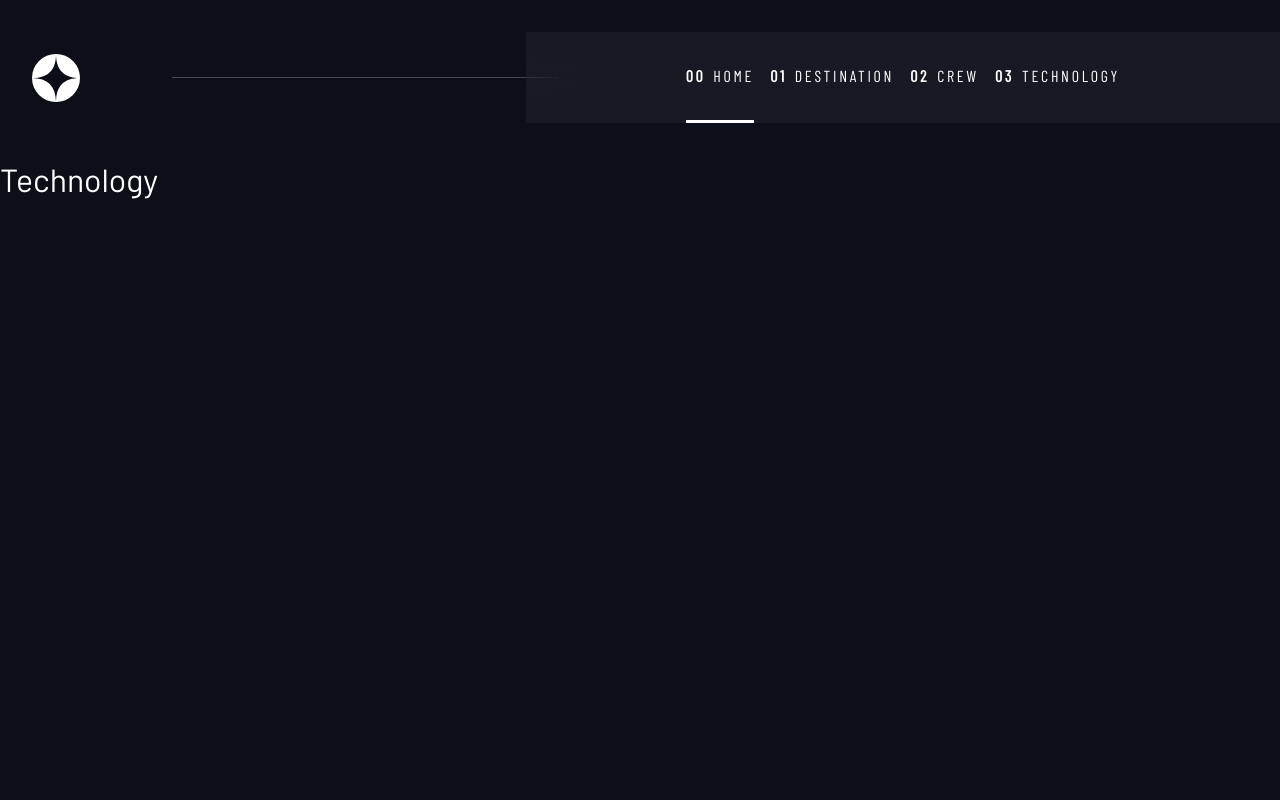
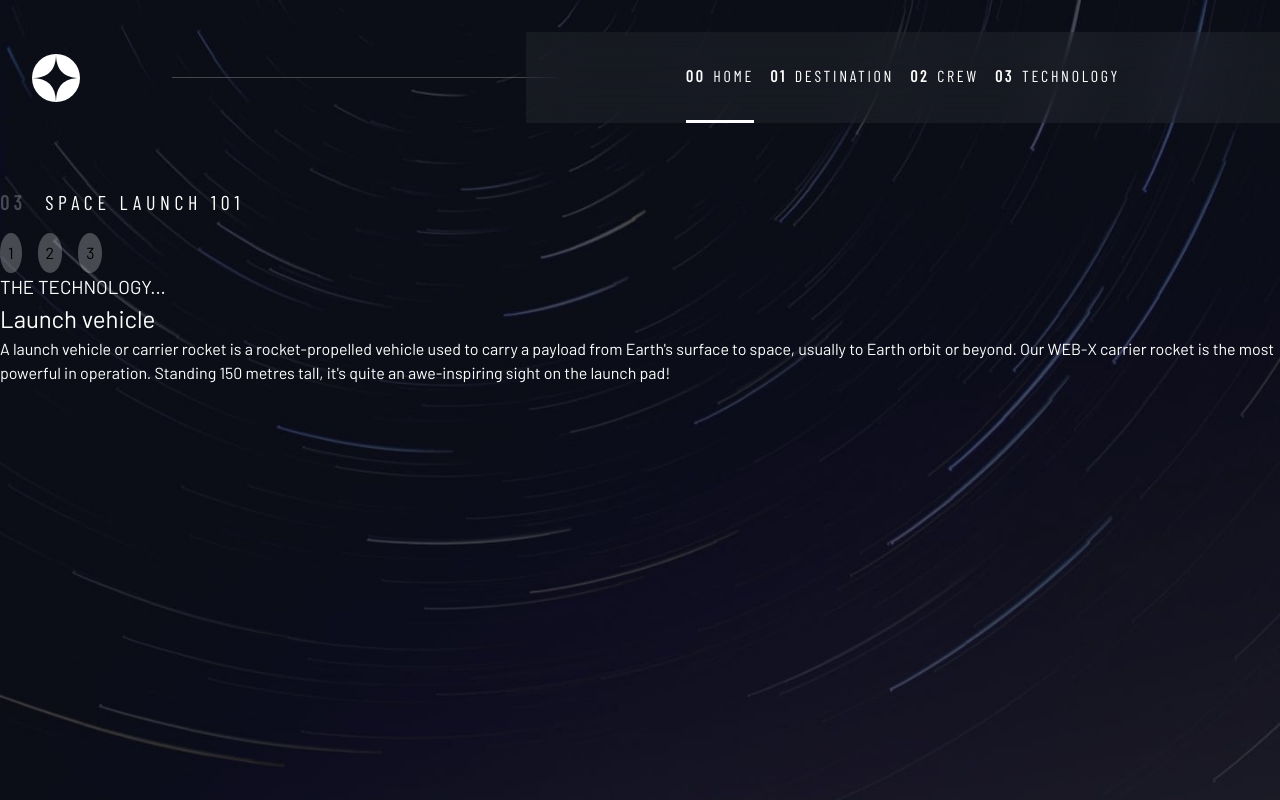
Before and after one commit to DavidofOrange/space-tourism-website, a React (Create React App) app: page /technology in a window 1280 px wide. Built offline with nearby package versions, Linux system fonts and the light colour scheme; a web font is replaced by a local one.

Commit message:
Created main content for technology page

```diff
--- a/src/components/Crew.jsx
+++ b/src/components/Crew.jsx
@@ -5,9 +5,7 @@ import data from './data.js';
 export default function Crew() {
   const [crew] = useState(data.crew);
   const [index, setIndex] = useState(0);
-  const {name, images, role, bio} = crew[index];
-  const image = images.png;
-
+  const {name, role, bio} = crew[index];
     return (
         <>
         <section className="crew">
@@ -15,7 +13,7 @@ export default function Crew() {
           <main className="grid-container grid-container--crew">
             <h1 className="numbered-title"><span>02</span> Meet your crew</h1>
             <article className="crew-info ff-serif uppercase flow">
-              <h2 className="fs-600 flow">{role}</h2>
+              <h2 className="crew-title text-accent fs-600 flow">{role}</h2>
               <h3 className="fs-700 flow">{name}</h3>
               <p className="flow">{bio}</p>
             </article>
--- a/src/components/Technology.jsx
+++ b/src/components/Technology.jsx
@@ -1,10 +1,33 @@
 import Nav from './Nav';
+import { React, useState } from 'react';
+import data from './data.js';
 
 export default function Technology() {
+  const [technology] = useState(data.technology);
+  const [index, setIndex] = useState(0);
+  const { name, description } = technology[index];
     return (
         <>
-          <Nav />
-          <h1>Technology</h1>
+          <section className="tech">
+            <Nav />
+            <main className="grid-container--tech">
+              <h1 className="numbered-title"><span>03</span> SPACE LAUNCH 101</h1>
+              <div className="tech-image"></div>
+              <div className="dot-indicators flex flow">
+                {technology.map((person, index) => (
+                  <button
+                    key={index} onClick={() =>
+                      setIndex(index)}>{index+1}
+                  </button>
+                ))}
+              </div>
+
+              <h3>THE TECHNOLOGY...</h3>
+              <h2>{name}</h2>
+              <p>{description}</p>
+
+            </main>
+          </section>
         </>
     )
 }
--- a/src/index.css
+++ b/src/index.css
@@ -497,6 +497,9 @@ select {
             'image';
         padding-bottom: 0;
     }
+    .crew-title {
+        opacity: .6;
+    }
     .crew-info {
         margin-top: 3rem;
     }
@@ -652,6 +655,10 @@ select {
     background: url('./components/assets/crew/background-crew-mobile.jpg') no-repeat center/cover;
     height: 100vh;
 }
+.tech {
+    background: url('./components/assets/technology/background-technology-mobile.jpg') no-repeat center/cover;
+    height: 100vh;
+}
 
   @media only screen and (min-width: 700px) {
     .home {
@@ -662,6 +669,9 @@ select {
     }
     .crew {
         background: url('./components/assets/crew/background-crew-tablet.jpg') no-repeat center/cover;
+    }
+    .tech {
+        background: url('./components/assets/technology/background-technology-tablet.jpg') no-repeat center/cover;
     }
   }
 
@@ -675,10 +685,12 @@ select {
     .crew {
         background: url('./components/assets/crew/background-crew-desktop.jpg') no-repeat center/cover;
     }
+    .tech {
+        background: url('./components/assets/technology/background-technology-desktop.jpg') no-repeat center/cover;
+    }
   }
 
-
-/* use this code to animate planets*/
+/* planet animation */
 
 @media (prefers-reduced-motion: no-preference) {
     .planet-image {
```
